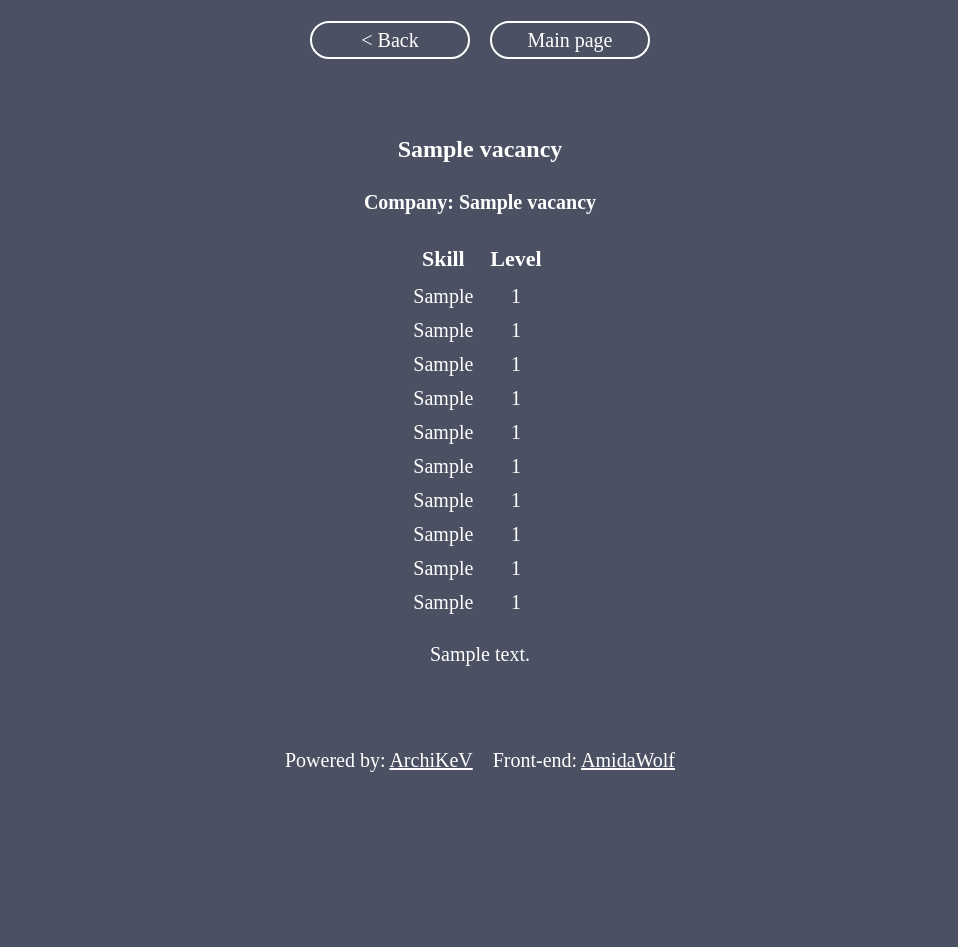
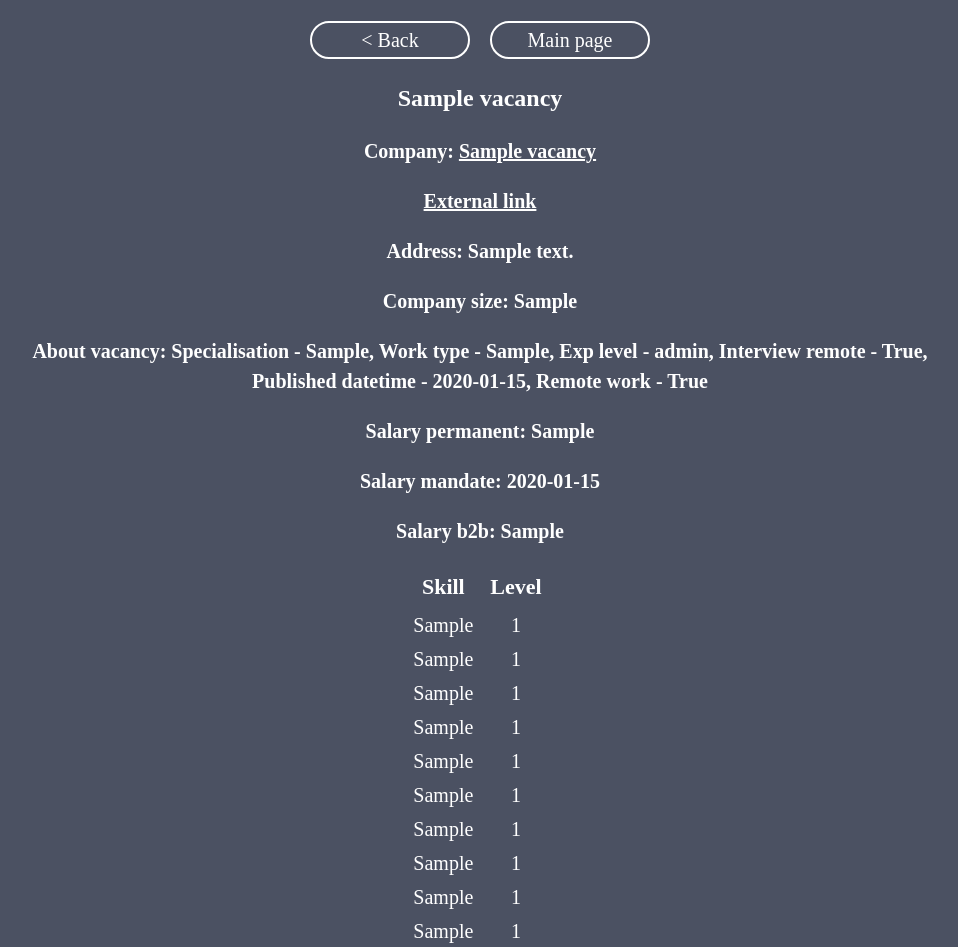
Before and after one commit to ArchiKeV/jjit, a FastAPI app: page /vacancy?vac_id=1 in a window 1280 px wide. Shown: the top 947 px of the page, without its empty margins (160-1118 px from the left). Before the commit the page ends 772 px from the top, so only its background shows below. Run offline with FastAPI, Linux system fonts and the light colour scheme; tables that the repository leaves empty hold one stand-in row (values such as "Sample post").

Commit message:
feat: Add all infoы about the vacancy to the vacancy page

```diff
--- a/templates/vacancy.html
+++ b/templates/vacancy.html
@@ -26,7 +26,22 @@
 </header>
 <main class="main">
   <h1 class="main__title">{{ vacancy['title'] }}</h1>
-  <h2 class="main__subtitle">Company: {{ vacancy['company_name'] }}</h2>
+  <h2 class="main__subtitle">Company: <a href="/vacancy_list?company={{ vacancy.company_name }}">{{ vacancy.company_name }}</a></h2>
+  {% if vacancy.company_url %}
+    <h2 class="main__subtitle"><a href="{{ vacancy.company_url }}">External link</a></h2>
+  {% endif %}
+  <h2 class="main__subtitle">Address: {{ vacancy.address_text }}</h2>
+  <h2 class="main__subtitle">Company size: {{ vacancy.company_size }}</h2>
+  <h2 class="main__subtitle">About vacancy: Specialisation - {{ vacancy.specialization }}, Work type - {{ vacancy.workplace_type }}, Exp level - {{ vacancy.experience_level }}, Interview remote - {{ vacancy.remote_interview }}, Published datetime - {{ vacancy.published_at }}, Remote work - {{ vacancy.remote_work }}</h2>
+  {% if vacancy.salary_permanent %}
+    <h2 class="main__subtitle">Salary permanent: {{ vacancy.salary_permanent }}</h2>
+  {% endif %}
+  {% if vacancy.salary_mandate %}
+    <h2 class="main__subtitle">Salary mandate: {{ vacancy.salary_mandate }}</h2>
+  {% endif %}
+  {% if vacancy.salary_b2b %}
+    <h2 class="main__subtitle">Salary b2b: {{ vacancy.salary_b2b }}</h2>
+  {% endif %}
   <div class="table-wrapper">
     <table class="table">
       <thead class="table__header">
@@ -37,10 +52,10 @@
       </thead>
       <tbody class="table__body">
       {% for skill_dict in skills %}
-      <tr class="table__tr">
-        <td class="table__td skill-td">{{ skill_dict['skill'] }}</td>
-        <td class="table__td skill-td">{{ skill_dict['level'] }}</td>
-      </tr>
+        <tr class="table__tr">
+          <td class="table__td skill-td">{{ skill_dict['skill'] }}</td>
+          <td class="table__td skill-td">{{ skill_dict['level'] }}</td>
+        </tr>
       {% endfor %}
       </tbody>
     </table>
```
